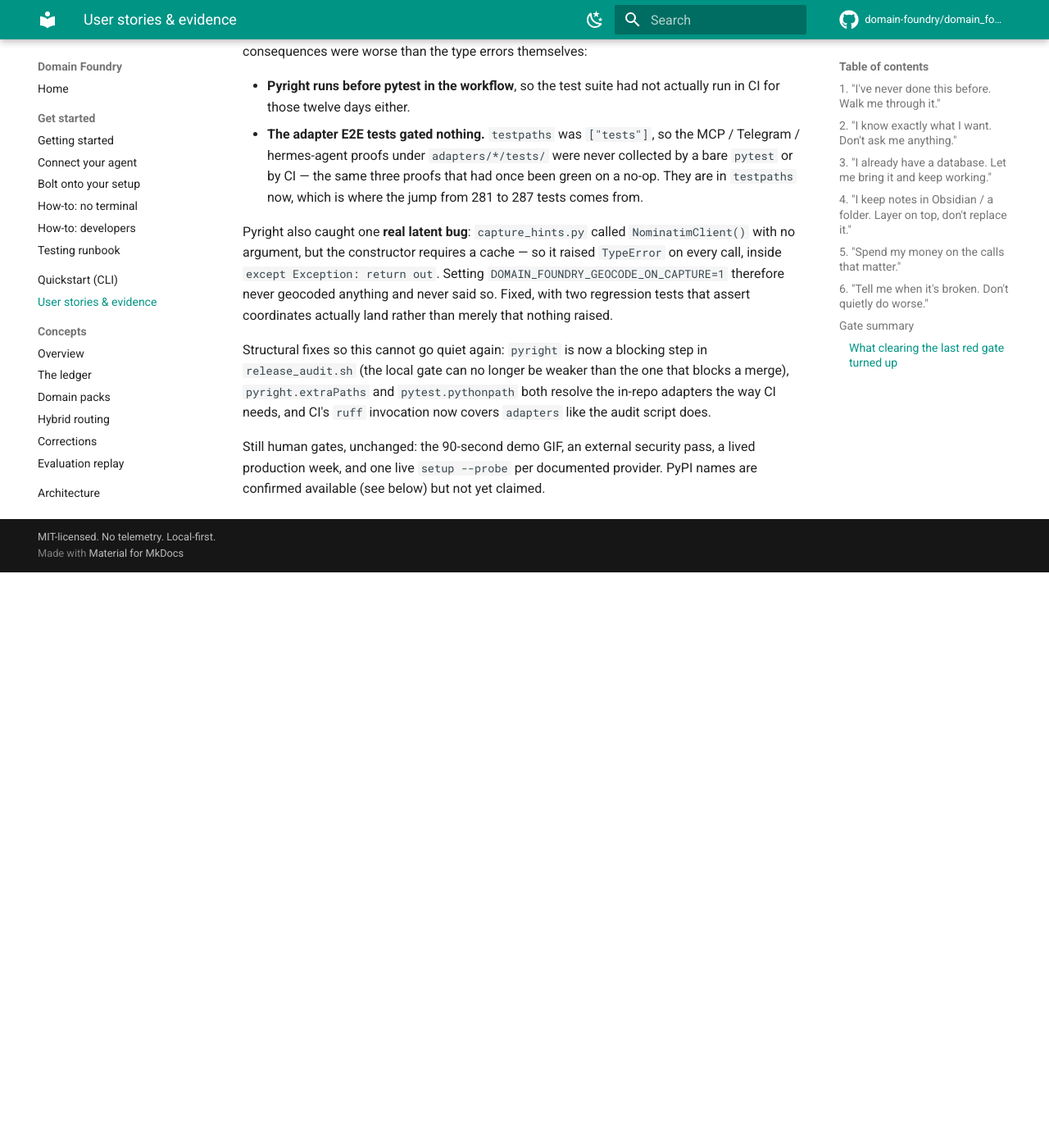
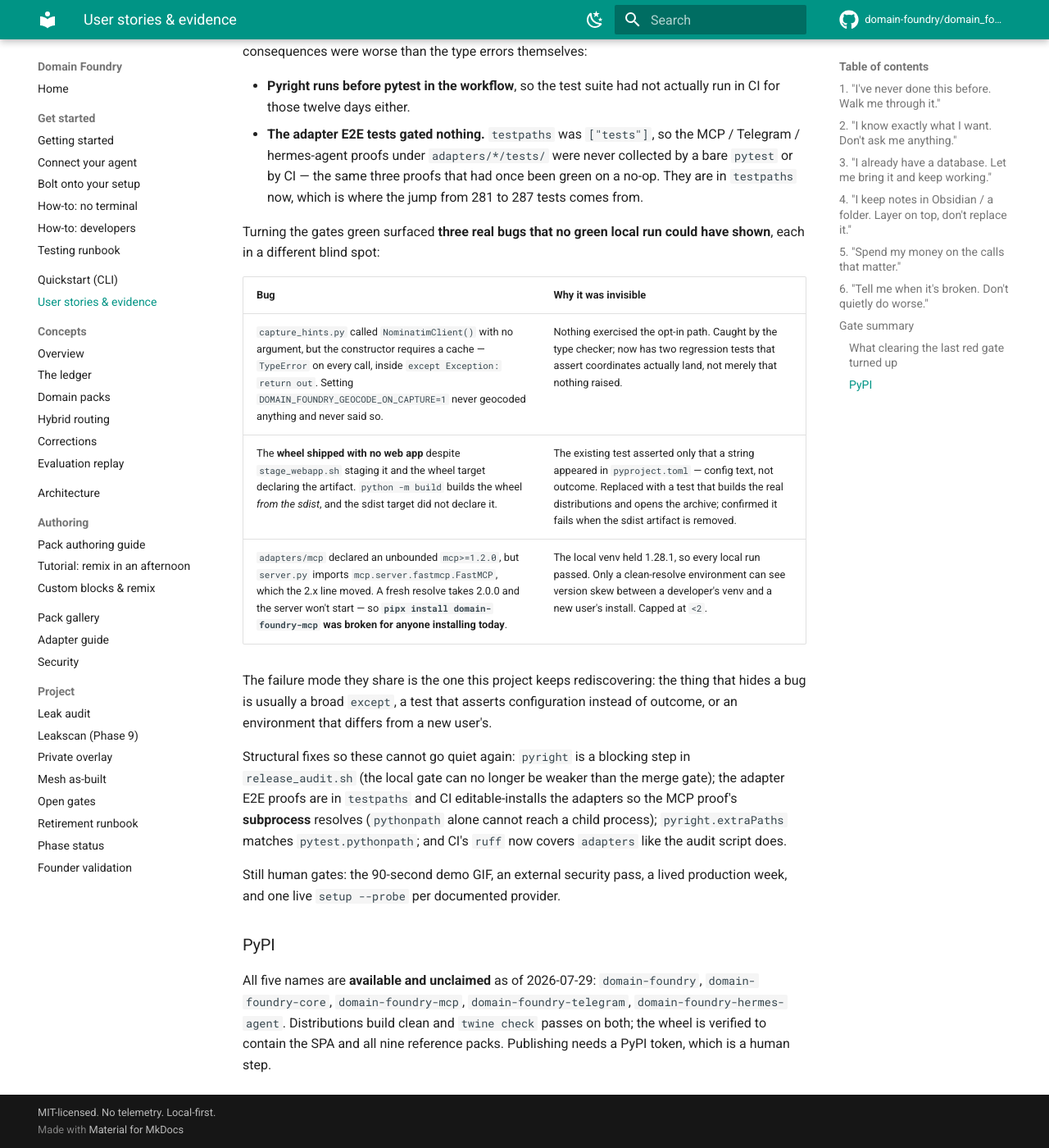
Before and after one commit to finnqiao/domain_foundry, an MkDocs documentation site: the page built from docs/USER_STORIES.md, in a window 1280 px wide and 1400 px high, scrolled down 6749 px. Shown: the whole window at 82% size. Built offline with MkDocs 1.6.1 and Material for MkDocs 9.7.7, drawn with Linux system fonts in a browser that asks for light colours; comment, search, counter and statistics services are not loaded; before the commit the page ends 7447 px from its top, so only the background shows below that; some of the changed text lies outside the part shown.

Commit message:
docs: record the three bugs green gates surfaced, and the PyPI position
USER_STORIES.md and LAUNCH_CHECKLIST.md were written when only the Pyright debt
was known. Clearing the gates end to end turned up two more, so the record now
carries all three with what made each one invisible: an unexercised opt-in path
behind a broad `except` (capture-time geocoding), a test asserting configuration
instead of outcome (the wheel shipped with no web app), and a developer venv
differing from a fresh resolve (`pipx install domain-foundry-mcp` was broken for
new users by an uncapped MCP SDK range).

PyPI: all five names verified free on 2026-07-29 and recorded as such, with the
distributions built and `twine check`-clean so claiming is one command. Not
claimed — that needs a token, and an upload cannot be undone.

Co-Authored-By: Claude Opus 5 (1M context) <noreply@anthropic.com>
Claude-Session: https://claude.ai/code/session_019DmdwFzAkpJd2a3GRuuyYz

```diff
--- a/docs/USER_STORIES.md
+++ b/docs/USER_STORIES.md
@@ -251,19 +251,34 @@ the type errors themselves:
   been green on a no-op. They are in `testpaths` now, which is where the jump
   from 281 to 287 tests comes from.
 
-Pyright also caught one **real latent bug**: `capture_hints.py` called
-`NominatimClient()` with no argument, but the constructor requires a cache — so
-it raised `TypeError` on every call, inside `except Exception: return out`.
-Setting `DOMAIN_FOUNDRY_GEOCODE_ON_CAPTURE=1` therefore never geocoded anything
-and never said so. Fixed, with two regression tests that assert coordinates
-actually land rather than merely that nothing raised.
+Turning the gates green surfaced **three real bugs that no green local run could
+have shown**, each in a different blind spot:
 
-Structural fixes so this cannot go quiet again: `pyright` is now a blocking step
-in `release_audit.sh` (the local gate can no longer be weaker than the one that
-blocks a merge), `pyright.extraPaths` and `pytest.pythonpath` both resolve the
-in-repo adapters the way CI needs, and CI's `ruff` invocation now covers
-`adapters` like the audit script does.
+| Bug | Why it was invisible |
+|---|---|
+| `capture_hints.py` called `NominatimClient()` with no argument, but the constructor requires a cache — `TypeError` on every call, inside `except Exception: return out`. Setting `DOMAIN_FOUNDRY_GEOCODE_ON_CAPTURE=1` never geocoded anything and never said so. | Nothing exercised the opt-in path. Caught by the type checker; now has two regression tests that assert coordinates actually land, not merely that nothing raised. |
+| The **wheel shipped with no web app** despite `stage_webapp.sh` staging it and the wheel target declaring the artifact. `python -m build` builds the wheel *from the sdist*, and the sdist target did not declare it. | The existing test asserted only that a string appeared in `pyproject.toml` — config text, not outcome. Replaced with a test that builds the real distributions and opens the archive; confirmed it fails when the sdist artifact is removed. |
+| `adapters/mcp` declared an unbounded `mcp>=1.2.0`, but `server.py` imports `mcp.server.fastmcp.FastMCP`, which the 2.x line moved. A fresh resolve takes 2.0.0 and the server won't start — so **`pipx install domain-foundry-mcp` was broken for anyone installing today**. | The local venv held 1.28.1, so every local run passed. Only a clean-resolve environment can see version skew between a developer's venv and a new user's install. Capped at `<2`. |
 
-Still human gates, unchanged: the 90-second demo GIF, an external security pass,
-a lived production week, and one live `setup --probe` per documented provider.
-PyPI names are confirmed available (see below) but not yet claimed.
+The failure mode they share is the one this project keeps rediscovering: the thing
+that hides a bug is usually a broad `except`, a test that asserts configuration
+instead of outcome, or an environment that differs from a new user's.
+
+Structural fixes so these cannot go quiet again: `pyright` is a blocking step in
+`release_audit.sh` (the local gate can no longer be weaker than the merge gate);
+the adapter E2E proofs are in `testpaths` and CI editable-installs the adapters so
+the MCP proof's **subprocess** resolves (`pythonpath` alone cannot reach a child
+process); `pyright.extraPaths` matches `pytest.pythonpath`; and CI's `ruff` now
+covers `adapters` like the audit script does.
+
+Still human gates: the 90-second demo GIF, an external security pass, a lived
+production week, and one live `setup --probe` per documented provider.
+
+### PyPI
+
+All five names are **available and unclaimed** as of 2026-07-29:
+`domain-foundry`, `domain-foundry-core`, `domain-foundry-mcp`,
+`domain-foundry-telegram`, `domain-foundry-hermes-agent`. Distributions build
+clean and `twine check` passes on both; the wheel is verified to contain the SPA
+and all nine reference packs. Publishing needs a PyPI token, which is a human
+step.
```
Also changed, not shown: other parts of docs/USER_STORIES.md (+1 -1 lines), LAUNCH_CHECKLIST.md (+18 -3 lines).
